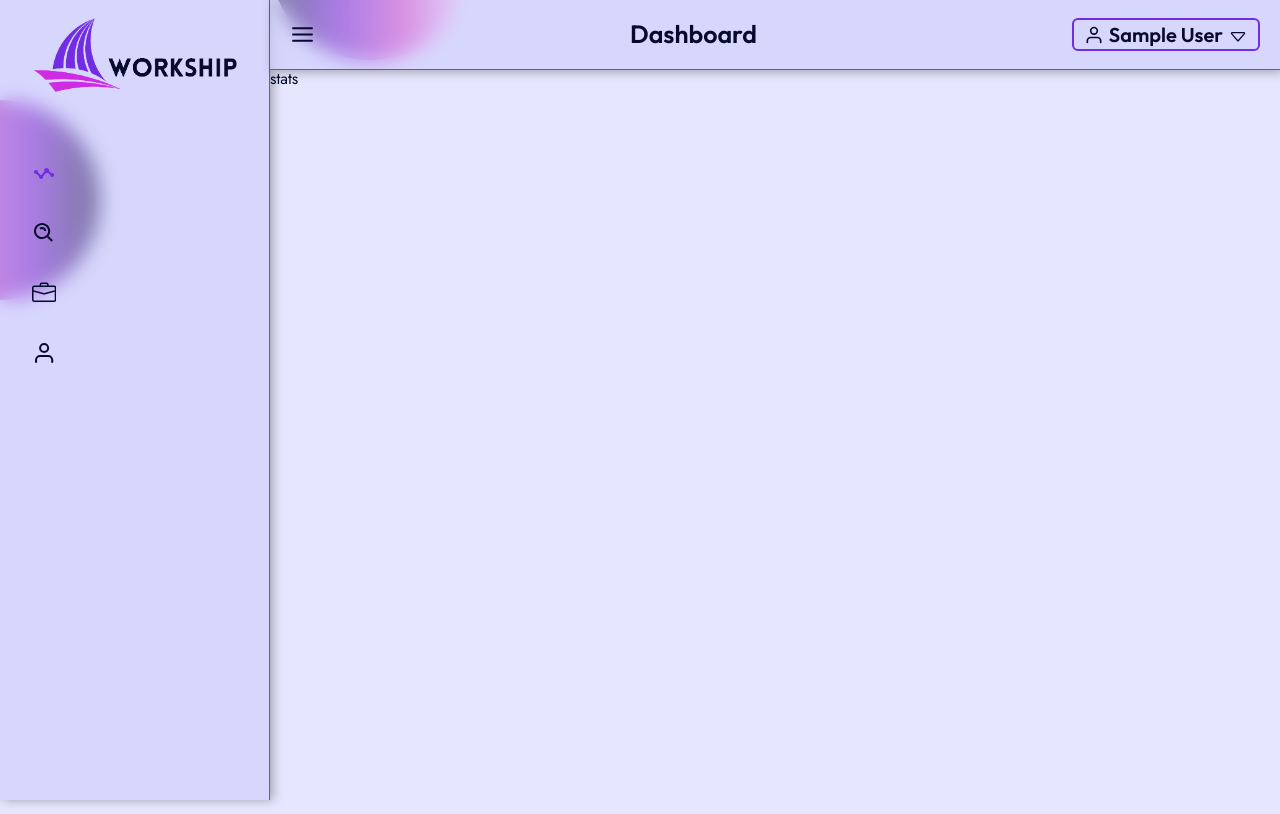
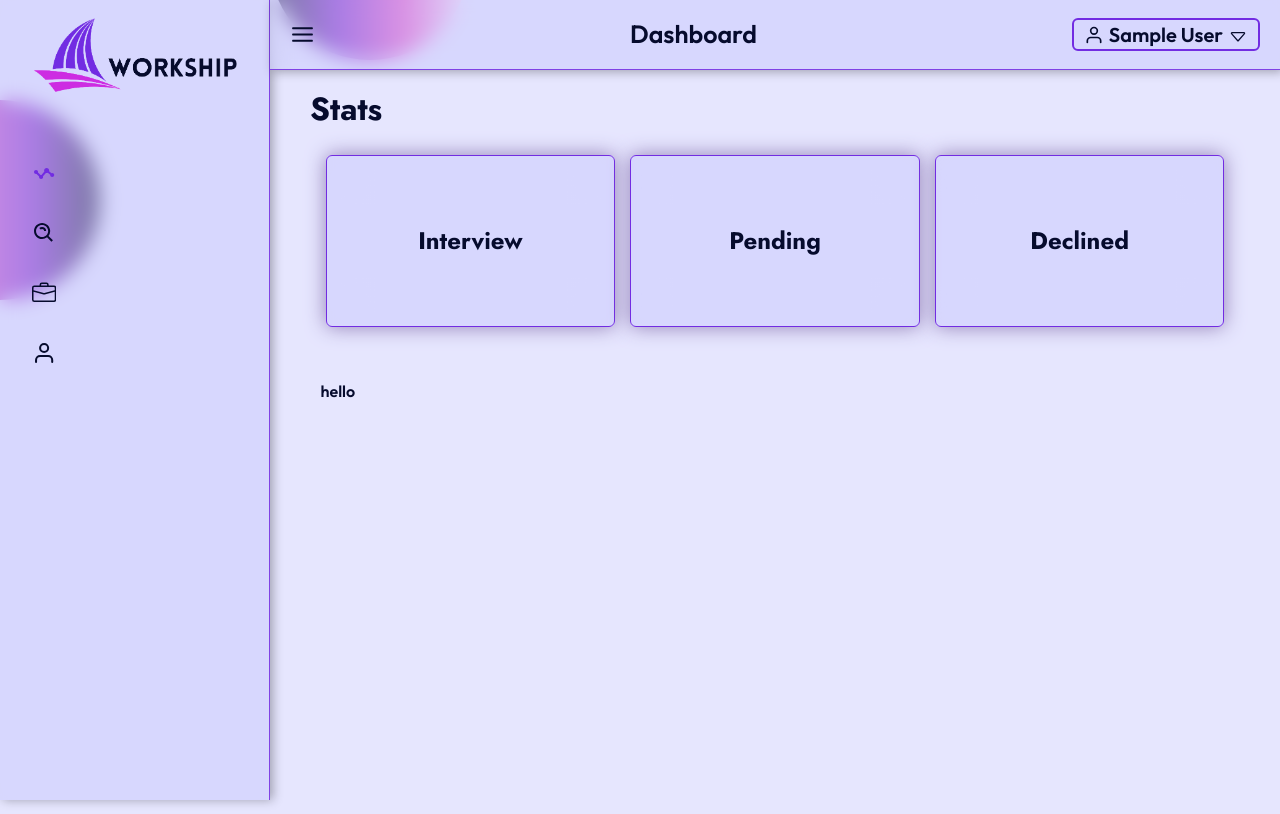
Before and after one commit to rockypagal/workship, a React (Vite) app: page / in a window 1280 px wide. Built offline with nearby package versions, Linux system fonts and the light colour scheme; no server answers; sample sign-in values are in the browser's storage.

Commit message:
charts half complete

```diff
--- a/src/features/job/jobSlice.jsx
+++ b/src/features/job/jobSlice.jsx
@@ -52,10 +52,22 @@ export const deleteJob = createAsyncThunk(
   async (id, thunkApi) => {
     try {
       let url = `/jobs/${id}`;
-      const res = await FetchData.delete(url)
-      return res.data
+      const res = await FetchData.delete(url);
+      return res.data;
     } catch (error) {
-      return thunkApi.rejectWithValue(error.response.data.msg)
+      return thunkApi.rejectWithValue(error.response.data.msg);
+    }
+  }
+);
+
+export const getJobStats = createAsyncThunk(
+  "get/JobStats",
+  async (_, thunkApi) => {
+    try {
+      const res = await FetchData("/jobs/stats");
+      return res.data;
+    } catch (error) {
+      return thunkApi.rejectWithValue(error.response.data.msg);
     }
   }
 );
@@ -65,8 +77,8 @@ const jobSlice = createSlice({
   initialState: {
     isLoading: false,
     isEditing: false,
-    status: [ "pending", "interview", "declined"],
-    jobType: [ "full-time", "part-time", "remote", "internship"],
+    status: ["pending", "interview", "declined"],
+    jobType: ["full-time", "part-time", "remote", "internship"],
     sort: ["latest", "oldest", "a-z", "z-a"],
     page: 1,
     resJob: "",
@@ -76,6 +88,9 @@ const jobSlice = createSlice({
     postStatus: "pending",
     postJobType: "full-time",
     isDeleted: false,
+    jobPending: "",
+    jobInterview: "",
+    jobDeclined: "",
   },
 
   reducers: {
@@ -125,23 +140,36 @@ const jobSlice = createSlice({
         state.isLoading = false;
         toast.success("Job updated successfully");
         state.isEditing = false;
-        state.postCompany = '';
-        state.postPosition = '';
-        state.postStatus = '';
-        state.postJobType = '';
+        state.postCompany = "";
+        state.postPosition = "";
+        state.postStatus = "";
+        state.postJobType = "";
       })
       .addCase(updateJob.rejected, (state, { payload }) => {
         state.isLoading = false;
         toast.error(payload);
-      }).addCase(deleteJob.pending, (state, { payload }) => {
+      })
+      .addCase(deleteJob.pending, (state, { payload }) => {
         state.isLoading = true;
-      }).addCase(deleteJob.fulfilled, (state, { payload})=>{
+      })
+      .addCase(deleteJob.fulfilled, (state, { payload }) => {
         state.isLoading = false;
         state.isDeleted = !state.isDeleted;
-        toast.success('Job deleted successfully');
-      }).addCase(deleteJob.rejected,(state,{payload})=>{
+        toast.success("Job deleted successfully");
+      })
+      .addCase(deleteJob.rejected, (state, { payload }) => {
         state.isLoading = false;
         toast.error(payload);
+      })
+      .addCase(getJobStats.pending, (state, { payload }) => {
+        state.isLoading = true;
+      })
+      .addCase(getJobStats.fulfilled, (state, { payload }) => {
+        state.isLoading = false;
+        const {declined,pending,interview} = payload.defaultStats
+        state.jobPending = pending;
+        state.jobDeclined = declined;
+        state.jobInterview = interview;
       });
   },
 });
--- a/src/pages/Stats.jsx
+++ b/src/pages/Stats.jsx
@@ -1,6 +1,7 @@
-import React, { useState } from 'react'
-import { useSelector } from 'react-redux';
-import styled from 'styled-components';
+import React, { useEffect, useState } from "react";
+import { useDispatch, useSelector } from "react-redux";
+import styled from "styled-components";
+import { getJobStats } from "../features/job/jobSlice";
 
 const Container = styled.nav`
   width: ${({ width }) => `${width}px`};
@@ -10,7 +11,7 @@ const Container = styled.nav`
 
   transition: all 0.3s;
   h1 {
-    margin-left:40px;
+    margin-left: 40px;
   }
 
   /* z-index:-1; */
@@ -24,20 +25,121 @@ const Container = styled.nav`
   @media (max-width: 786px) {
     width: 100%;
 
-    h1{
-      margin-left:0;
-      text-align:center;
+    h1 {
+      margin-left: 0;
+      text-align: center;
     }
   }
 `;
 
-const Stats = () => {
-  const { navWidth} = useSelector((store) => store.user);
-  const [width, setWidth] = useState(window.innerWidth);
+const Wrapper = styled.main`
+  .statsCards,.charts {
+    width: 90%;
+    /* border: 1px solid black; */
+    margin: 0 auto;
+  }
 
-  return (
-    <Container width={`${width >= 786 ? navWidth : null}`} >stats</Container>
-  )
+  .card {
+    display: grid;
+    grid-template-columns: 1fr 1fr 1fr;
+    padding: 5px;
+    gap: 15px;
+  }
+
+  .card div {
+    border: 1px solid var(--primary-button);
+    height: 150px;
+    display: flex;
+    align-items: center;
+    justify-content: center;
+    padding: 10px;
+    background-color: rgba(206, 206, 254, 0.6);
+    backdrop-filter: blur(20px);
+    border-radius: 6px;
+    box-shadow: 0px 0px 20px #927fb8;
+  }
+
+.charts{
+  margin-top: 50px;
 }
 
+@media screen and (min-width:1536px) {
+    .container {
+        max-width: 1280px;
+    }
+}
+
+@media screen and (max-width:1280px) {
+    .container {
+        max-width: 1024px;
+    }
+}
+
+@media screen and (max-width:1024px) {
+    .container {
+        max-width: 768px;
+    }
+}
+
+@media screen and (max-width:768px) {
+    .container {
+        max-width: 640px;
+    }
+
+  .card {
+
+    grid-template-columns: 1fr;
+
+  }
+
+
+}
+
+@media screen and (max-width:640px) {
+    .container {
+        max-width: 475px;
+    }
+}
+
+@media screen and (max-width:475px) {
+    .container {
+        width: 100%;
+    }
+}
+`;
+
+const Stats = () => {
+  const { navWidth } = useSelector((store) => store.user);
+  const [width, setWidth] = useState(window.innerWidth);
+  const dispatch = useDispatch();
+  const { jobInterview,jobDeclined,jobPending } = useSelector((store) => store.jobs);
+  useEffect(() => {
+    dispatch(getJobStats());
+  }, []);
+  return (
+    <Container width={`${width >= 786 ? navWidth : null}`}>
+      <Wrapper>
+        <h1>Stats</h1>
+        <div className="statsCards">
+          <div className="card">
+            <div>
+              <h2>Interview {jobInterview}</h2>
+            </div>
+            <div>
+              <h2>Pending {jobPending}</h2>
+            </div>
+            <div>
+              <h2>Declined {jobDeclined}</h2>
+            </div>
+          </div>
+        </div>
+
+        <div className="charts">
+<p>hello</p>
+        </div>
+      </Wrapper>
+    </Container>
+  );
+};
+
 export default Stats;
```
